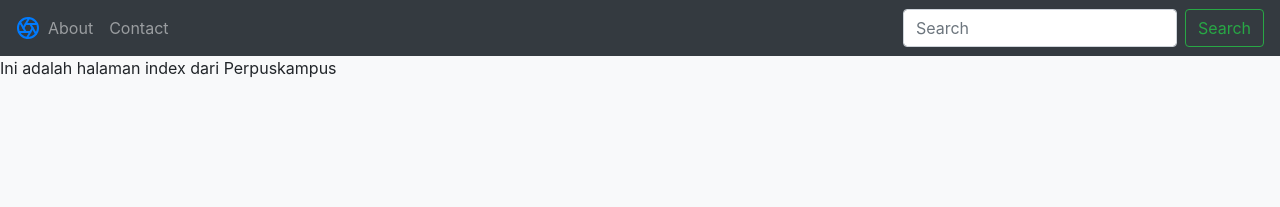
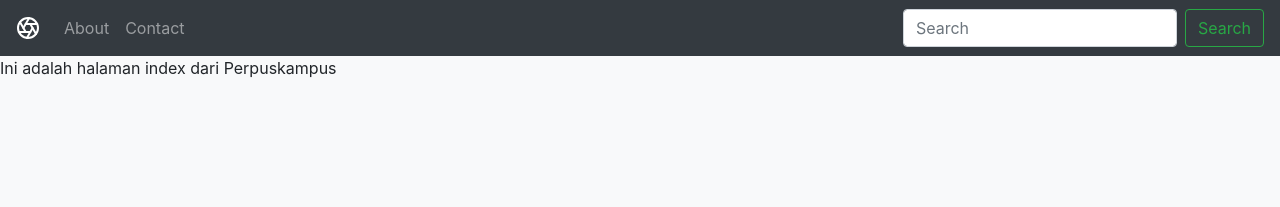
Before and after one commit to perpuskampus/perpuskampus.github.io, a Jekyll site: the page built from index.md, in a window 1280 px wide. Shown: the top 207 px of the page. Built offline with Jekyll 4.4.1, drawn with Linux system fonts in a browser that asks for light colours; nearby versions of some CDN libraries.

Commit message:
margin logo

```diff
--- a/_includes/header.html
+++ b/_includes/header.html
@@ -1,5 +1,5 @@
 <nav class="navbar navbar-expand-md fixed-top navbar-dark bg-dark">
-    <a class="py-2" href="#">
+    <a class="py-2 navbar-brand" href="#">
         <svg xmlns="http://www.w3.org/2000/svg" width="24" height="24" viewBox="0 0 24 24" fill="none" stroke="currentColor" stroke-width="2" stroke-linecap="round" stroke-linejoin="round" class="d-block mx-auto"><circle cx="12" cy="12" r="10"></circle><line x1="14.31" y1="8" x2="20.05" y2="17.94"></line><line x1="9.69" y1="8" x2="21.17" y2="8"></line><line x1="7.38" y1="12" x2="13.12" y2="2.06"></line><line x1="9.69" y1="16" x2="3.95" y2="6.06"></line><line x1="14.31" y1="16" x2="2.83" y2="16"></line><line x1="16.62" y1="12" x2="10.88" y2="21.94"></line></svg>
     </a>
     <button class="navbar-toggler p-0 border-0" type="button" data-toggle="offcanvas">
```
